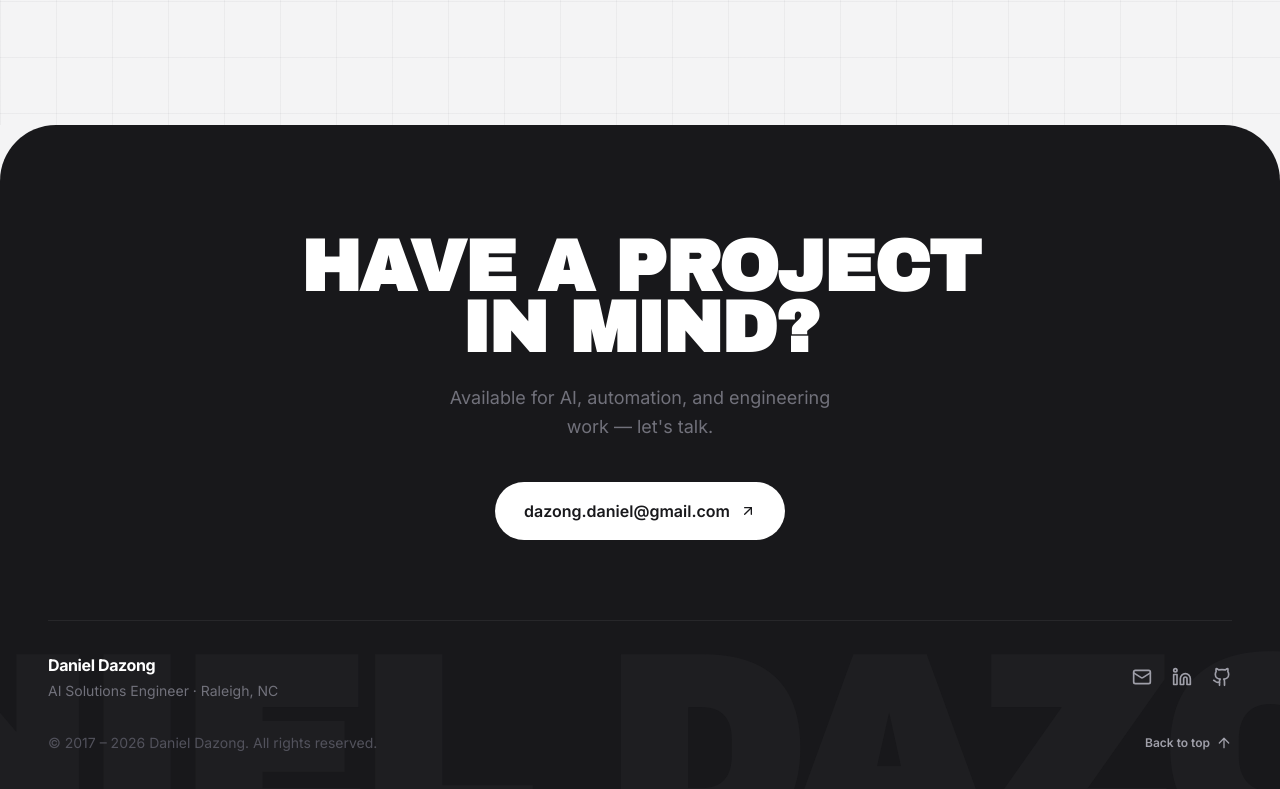
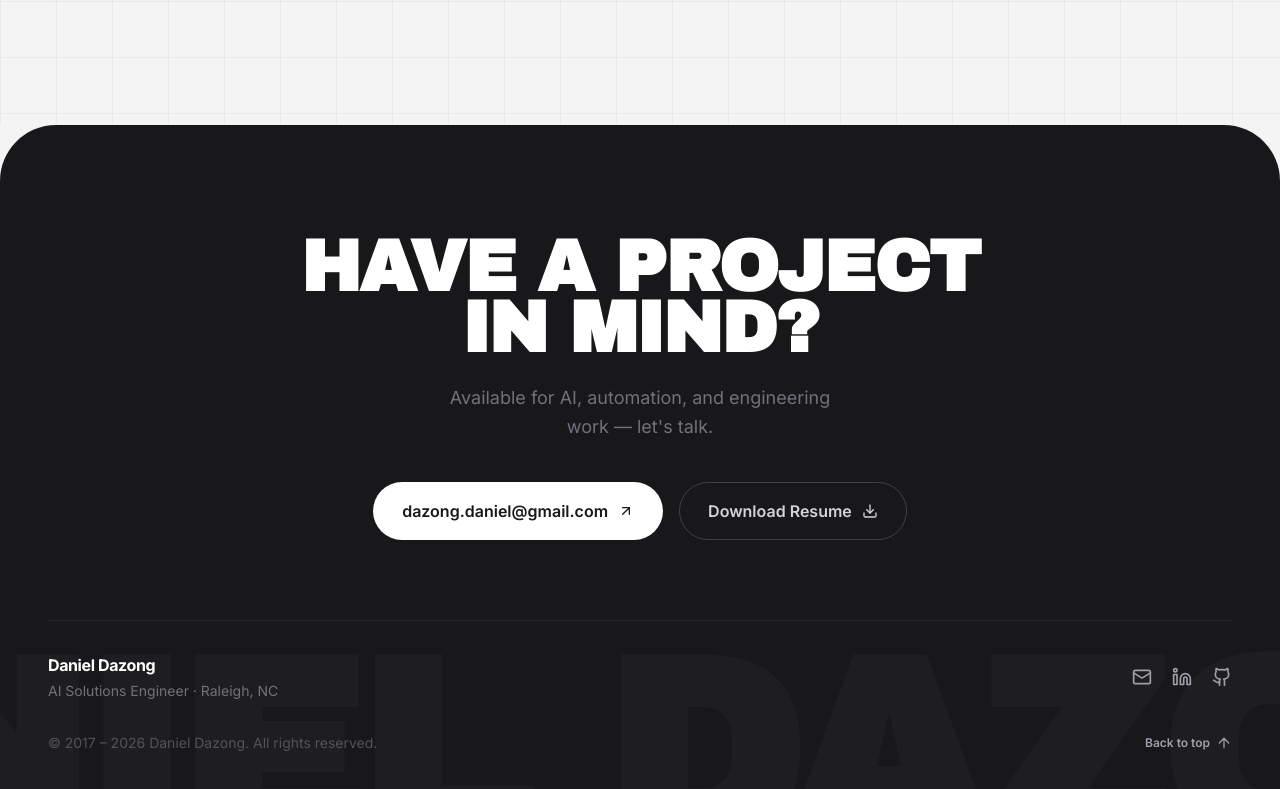
Before and after one commit to danieldazong/Original-Daniel-Portfolio-website, a React (Vite) app: page / in a window 1280 px wide. Shown: the part 3010-3799 px from the top of the page. Built offline with nearby package versions, Linux system fonts and the light colour scheme.

Commit message:
Stage a attaching resume button

```diff
--- a/src/components/Footer.tsx
+++ b/src/components/Footer.tsx
@@ -4,7 +4,8 @@
  */
 
 import { useEffect, useRef, useState, MouseEvent } from 'react';
-import { ArrowUpRight, ArrowUp, Github, Linkedin, Mail } from 'lucide-react';
+import { ArrowUpRight, ArrowUp, Github, Linkedin, Mail, Download } from 'lucide-react';
+
 
 const EMAIL = 'dazong.daniel@gmail.com';
 const LINKEDIN_URL = 'https://www.linkedin.com/in/danieldazong';
@@ -70,6 +71,9 @@ export default function Footer() {
             </p>
 
 
+                                                                       {/* CTA row — email + download resume, side by side */}
+            <div className="flex flex-col sm:flex-row items-center justify-center gap-4">
+
               {/* Email CTA — white w/ white outline; black elastic fill slides up on hover */}
               <a
                 href={`https://mail.google.com/mail/?view=cm&fs=1&to=${EMAIL}`}
@@ -88,6 +92,27 @@ export default function Footer() {
                 </span>
                 <ArrowUpRight className="relative z-10 w-4 h-4 transition-all duration-300 group-hover/cta:text-surface group-hover/cta:translate-x-0.5 group-hover/cta:-translate-y-0.5" />
               </a>
+
+              {/* Download Resume CTA — ghost/outline so it stays secondary to email; white elastic fill slides up on hover */}
+              <a
+                href="/Daniel-Dazong-Resume.pdf"
+                download="Daniel-Dazong-Resume.pdf"
+                className="group/resume relative inline-flex items-center gap-2.5 px-7 py-4 rounded-full bg-transparent text-zinc-300 border border-zinc-700 font-sans text-sm md:text-base font-semibold overflow-hidden transition-colors duration-300 hover:border-surface"
+              >
+                {/* White elastic fill — slides up on hover, retracts down on leave */}
+                <span
+                  aria-hidden="true"
+                  className="absolute inset-0 z-0 bg-surface translate-y-full group-hover/resume:translate-y-0 transition-transform duration-500 ease-[cubic-bezier(0.34,1.56,0.64,1)]"
+                />
+
+                <span className="relative z-10 transition-colors duration-300 group-hover/resume:text-text-primary">
+                  Download Resume
+                </span>
+                <Download className="relative z-10 w-4 h-4 transition-all duration-300 group-hover/resume:text-text-primary group-hover/resume:translate-y-0.5" />
+              </a>
+
+            </div>
+
 
 
           </div>
```
Also changed, not shown: 1 other file (tests, documents, lock files or other folders). Lines whose indentation alone changed are shown as unchanged.
